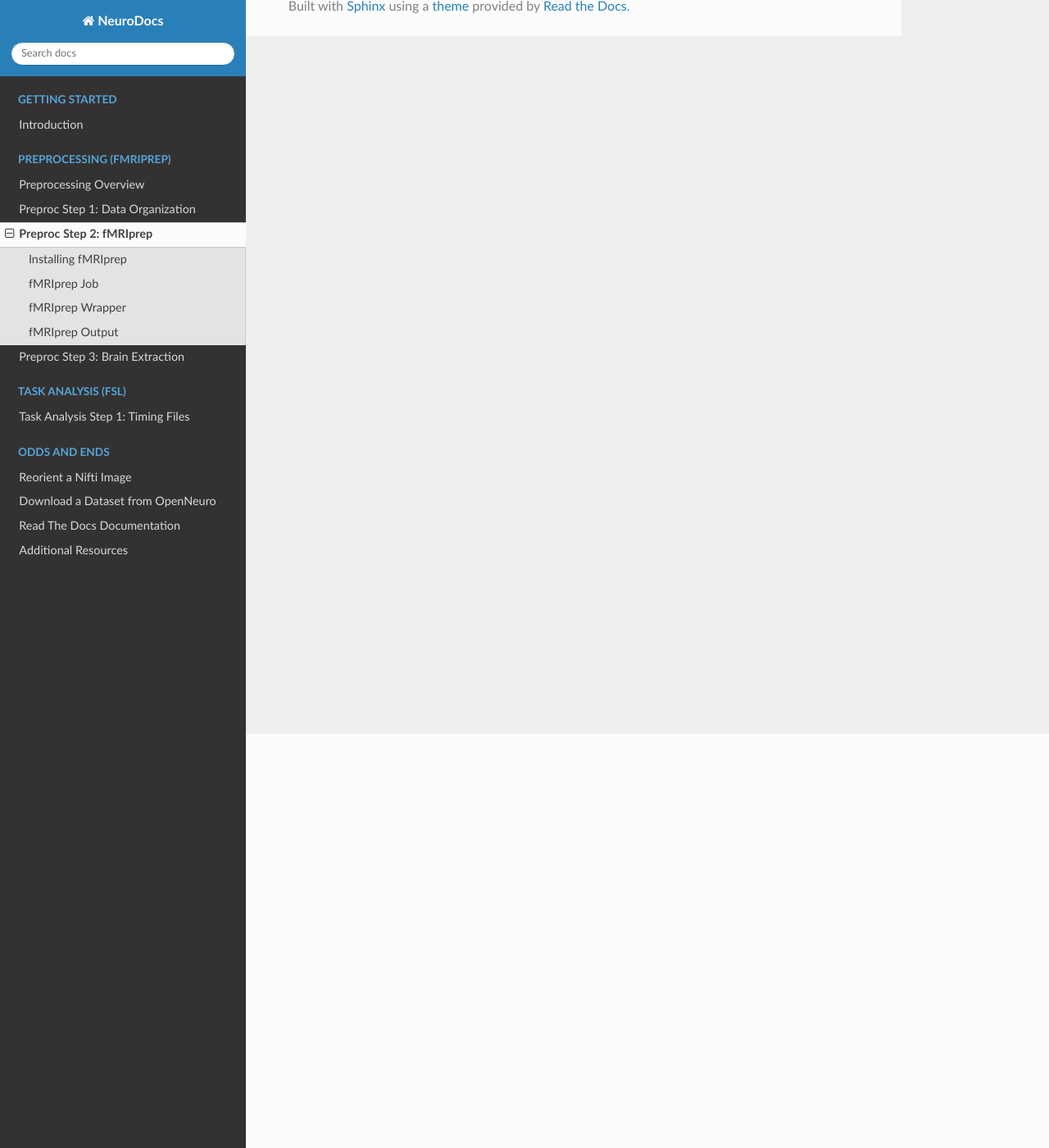
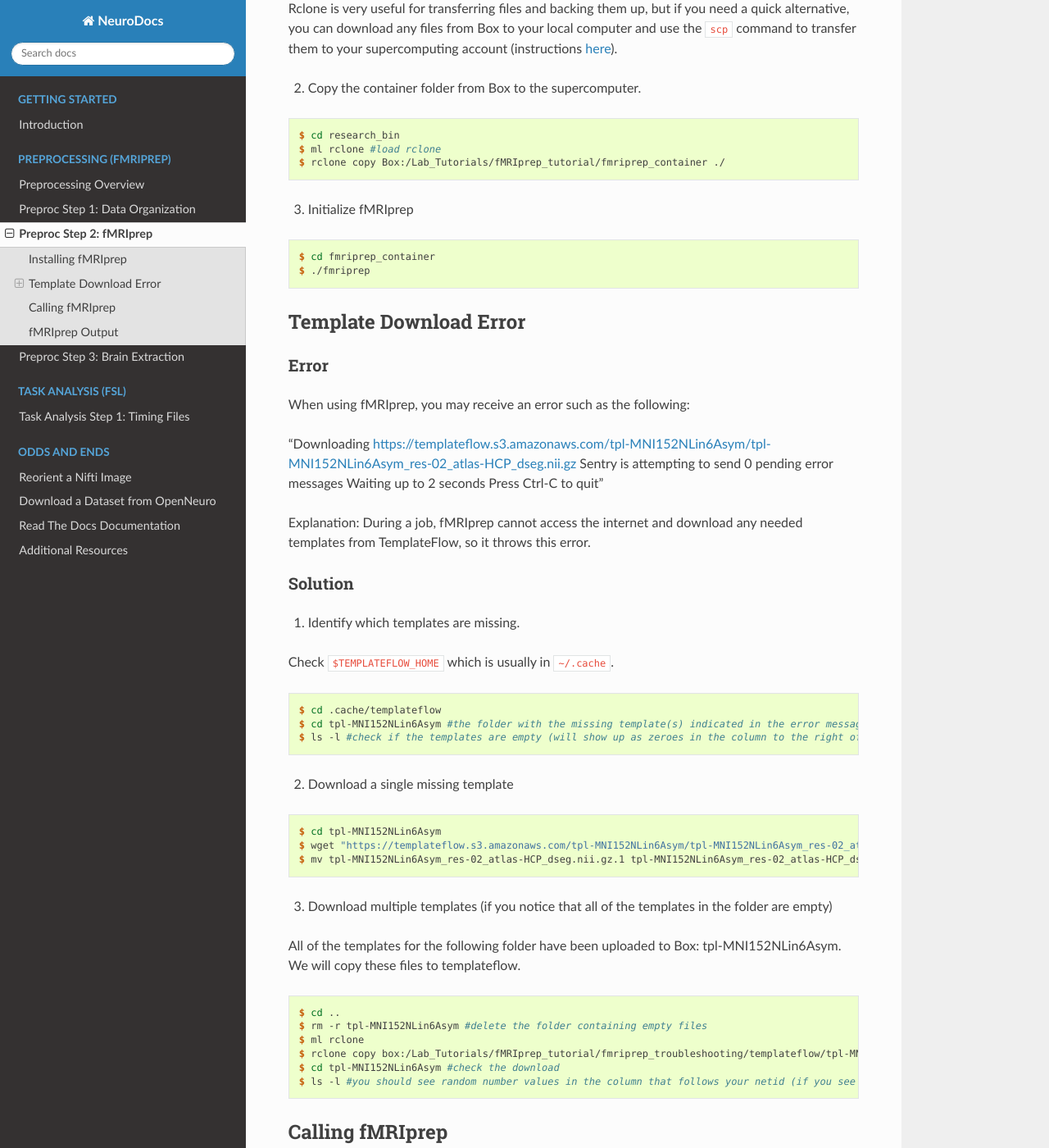
Before and after one commit to peter3200/NeuroDocs, a Sphinx documentation site: the page built from docs/source/preproc/prep2.rst, in a window 1280 px wide and 1400 px high, scrolled down 505 px. Shown: the whole window at 82% size. Built offline with Sphinx 7.4.7 and the Read the Docs theme 2.0.0, drawn with Linux system fonts in a browser that asks for light colours; some of the changed text lies outside the part shown.

Commit message:
Add files via upload

```diff
--- a/docs/source/preproc/prep2.rst
+++ b/docs/source/preproc/prep2.rst
@@ -1,15 +1,125 @@
 Preproc Step 2: fMRIprep
 ========================
 
+The automated preprocessing pipeline fMRIprep includes both structural and functional processing components. For an overview, we recommend that you visit the `documentation <https://fmriprep.org/en/stable/>`__.
 
 Installing fMRIprep
 *******************
 
-fMRIprep Job
-************
+The installation of fMRIprep on the supercomputer is fairly simple. We will be using a docker container version of fMRIprep, so we won't need to configure and build the software like we did with dcm2niix. However, we will need to transfer the container from Box to the supercomputer as well as a several templates.
 
-fMRIprep Wrapper
+1. Install Rclone. Rclone allows us to move files and directories to and from cloud storage. Follow the instructions listed on the Office of Research Computing `website <https://rc.byu.edu/wiki/?id=Rclone>`__. If you run into any issues, don't hesitate to open a support ticket!
+
+Rclone is very useful for transferring files and backing them up, but if you need a quick alternative, you can download any files from Box to your local computer and use the ``scp`` command to transfer them to your supercomputing account (instructions `here <https://rc.byu.edu/wiki/?id=Transferring+Files>`__).
+
+2. Copy the container folder from Box to the supercomputer.
+
+.. code-block:: console
+
+    $ cd research_bin
+    $ ml rclone #load rclone
+    $ rclone copy Box:/Lab_Tutorials/fMRIprep_tutorial/fmriprep_container ./
+
+3. Initialize fMRIprep
+
+.. code-block:: console
+
+    $ cd fmriprep_container
+    $ ./fmriprep
+
+Template Download Error
+***********************
+
+Error
+~~~~~
+
+When using fMRIprep, you may receive an error such as the following:
+
+"Downloading https://templateflow.s3.amazonaws.com/tpl-MNI152NLin6Asym/tpl-MNI152NLin6Asym_res-02_atlas-HCP_dseg.nii.gz
+Sentry is attempting to send 0 pending error messages
+Waiting up to 2 seconds
+Press Ctrl-C to quit"
+
+Explanation: During a job, fMRIprep cannot access the internet and download any needed templates from TemplateFlow, so it throws this error.
+
+Solution
+~~~~~~~~
+
+1. Identify which templates are missing.
+
+Check ``$TEMPLATEFLOW_HOME`` which is usually in ``~/.cache``.
+
+.. code-block:: console
+
+    $ cd .cache/templateflow
+    $ cd tpl-MNI152NLin6Asym #the folder with the missing template(s) indicated in the error message
+    $ ls -l #check if the templates are empty (will show up as zeroes in the column to the right of your netid instead of random numbers)
+
+2. Download a single missing template
+
+.. code-block:: console
+
+    $ cd tpl-MNI152NLin6Asym
+    $ wget "https://templateflow.s3.amazonaws.com/tpl-MNI152NLin6Asym/tpl-MNI152NLin6Asym_res-02_atlas-HCP_dseg.nii.gz"
+    $ mv tpl-MNI152NLin6Asym_res-02_atlas-HCP_dseg.nii.gz.1 tpl-MNI152NLin6Asym_res-02_atlas-HCP_dseg.nii.gz #This step will replace the empty template with the newly downloaded one
+
+3. Download multiple templates (if you notice that all of the templates in the folder are empty)
+
+All of the templates for the following folder have been uploaded to Box: tpl-MNI152NLin6Asym. We will copy these files to templateflow.
+
+.. code-block:: console
+
+    $ cd ..
+    $ rm -r tpl-MNI152NLin6Asym #delete the folder containing empty files
+    $ ml rclone
+    $ rclone copy box:/Lab_Tutorials/fMRIprep_tutorial/fmriprep_troubleshooting/templateflow/tpl-MNI152NLin6Asym ./
+    $ cd tpl-MNI152NLin6Asym #check the download
+    $ ls -l #you should see random number values in the column that follows your netid (if you see zeroes, you've still got empty templates)
+
+Calling fMRIprep
 ****************
+
+.. code-block:: bash
+
+    #Set variables
+    SUB=sub-Pilot002
+    RESULTS_DIR=/fslgroup/fslg_spec_networks/compute/results/fmriprep_native
+
+    #Make the results folder
+    mkdir -p ${RESULTS_DIR}
+
+    #Call fMRIprep
+    /fslgroup/fslg_spec_networks/compute/research_bin/fmriprep/fmriprep /fslgroup/fslg_spec_networks/compute/data/BIDS_compliant/${SUB} ${RESULTS_DIR} participant --fs-license-file /fslgroup/fslg_spec_networks/compute/research_bin/freesurfer/license.txt --skip-bids-validation --cifti-output 91k --output-space fsnative
+
+#Explanation of arguments
+#1. Full pathway to setup script for fmriprep package
+#2. Full pathway to subject folder in BIDs-compliant format. Change subject to relevant subject.
+#3. Full pathway to output folder
+#4. Full pathway to freesurfer license text file
+#5. Skip BIDS validation process (assuming data structure is not perfectly BIDs compliant)
+#6. Provide CIFTI output (input for workbench connectivity maps)
+#7. Output in fsnative space (warning: this will not output any nifti files for the functional runs; remove this flag and the output will default to MNI space)
+
+This will need to run within a job script and the following parameters for optimal results:
+
+.. code-block:: bash
+
+    #SBATCH --time=72:00:00	 #walltime 160:00:00 for 4 sessions
+    #SBATCH --ntasks=4 	#number of processor cores
+    #SBATCH --mem-per-cpu=150G 	#memory per CPU core 81920
+    #SBATCH -J 'fmriprep' 	#job name
 
 fMRIprep Output
 ***************
+
+There are two main components of the fMRIprep output: fmriprep and freesurfer.
+
+Within the fmriprep folder:
+
+.. image:: p2_1.png
+
+The fMRIprep results are organized in BIDS format: within each subject folder are session folders and within each session are the anat/ and func/ folders.
+
+Within the freesurfer folder are the standard recon-all outputs:
+
+.. image:: p2_2.png
```
Also changed, not shown: docs/source/preproc/p2_1.png (added), docs/source/preproc/p2_2.png (added).
